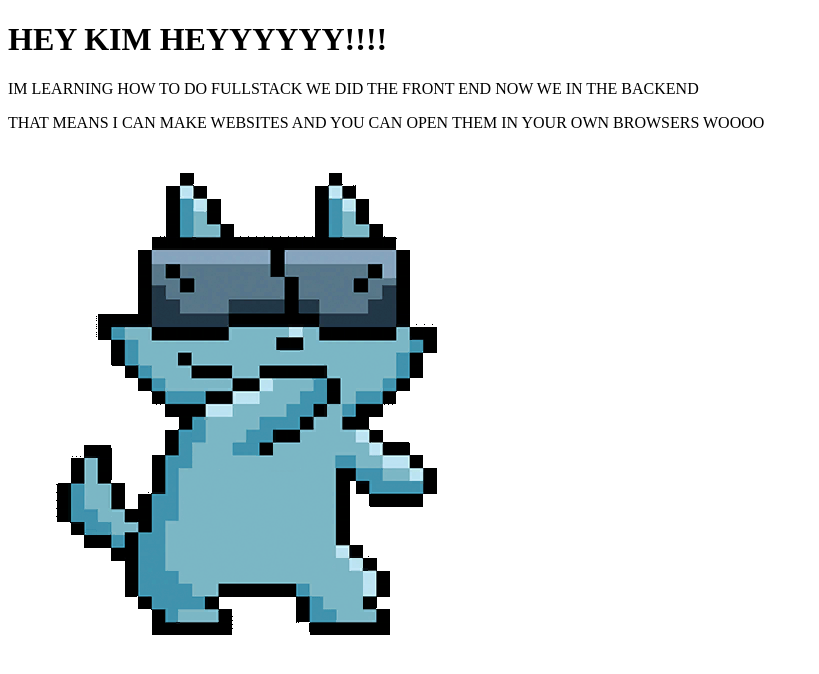
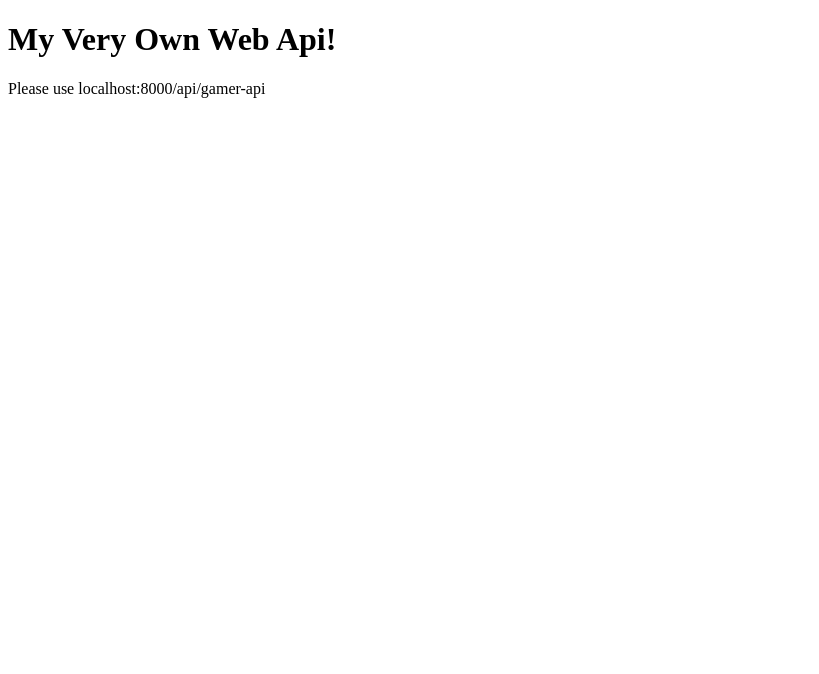
Before and after one commit to heylolily/api-project, a website: page index.html in a window 1280 px wide. Shown: the whole page, without its empty margins (0-819 px from the left). Drawn offline with Linux system fonts and the light colour scheme.

Commit message:
editted docs

```diff
--- a/css/main.css
+++ b/css/main.css
@@ -0,0 +1,3 @@
+/*
+    CSS will go here
+*/
--- a/index.html
+++ b/index.html
@@ -7,12 +7,8 @@
     <title>Web Api Project</title>
 </head>
 <body>
-    <!-- <h1>My Very Own Web Api!</h1>
-    <p>Please use localhost:8000/api/gamer-api</p> -->
-    <h1>HEY KIM HEYYYYYY!!!!</h1>
-    <P>IM LEARNING HOW TO DO FULLSTACK WE DID THE FRONT END NOW WE IN THE BACKEND</P>
-    <P>THAT MEANS I CAN MAKE WEBSITES AND YOU CAN OPEN THEM IN YOUR OWN BROWSERS WOOOO</P>
-    <img src="images/bazooka_badger.gif" alt="Bazooka_Badger_Spray">
+    <h1>My Very Own Web Api!</h1>
+    <p>Please use localhost:8000/api/gamer-api</p>
     <script src="js/main.js"></script>
 </body>
 </html>
```
